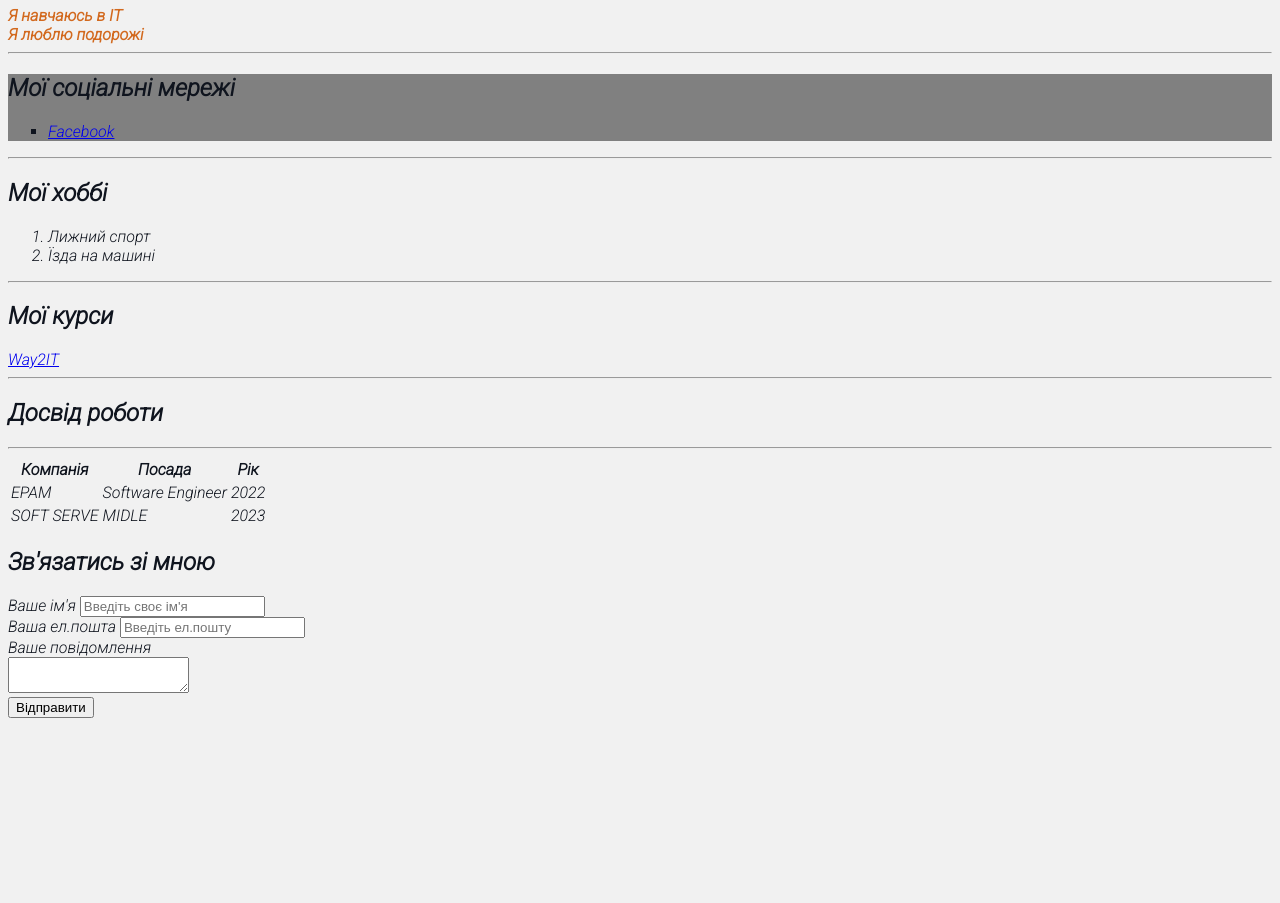
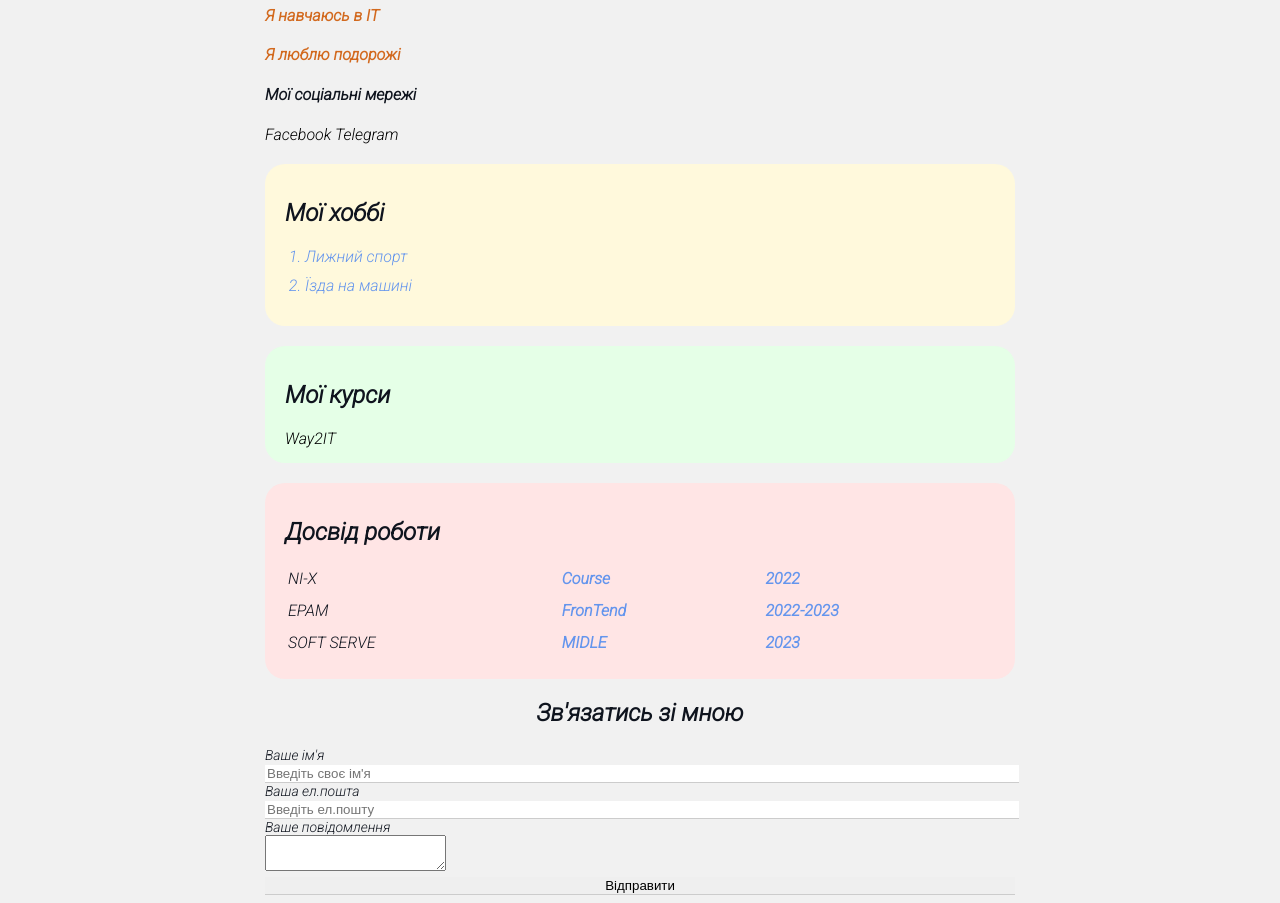
Before and after one commit to Mykhailo10/CV, a plain HTML site: page index.html in a window 1280 px wide. Shown: the part 287-1190 px from the top of the page. Before the commit the page ends 1013 px from the top, so only its background shows below. Drawn offline with Linux system fonts and the light colour scheme.

Commit message:
course css

```diff
--- a/index.html
+++ b/index.html
@@ -12,60 +12,65 @@
         <h1>Mykhailo Khodynchak</h1>
         <p>Я навчаюсь в <strong>ІТ</strong></p>
         <p>Я люблю  подорожі</p>
+
+        <h4>Мої соціальні мережі</h4>
+
+        <a href="https://www.facebook.com/mykhailo.khodynchak" target="_blank">Facebook</a>
+        <a href="https://t.me/Mykhailo_10" target="_blank">Telegram</a>
     </div>
-    <hr>
-    <div class="social">
-        <h2>Мої соціальні мережі</h2>
-            <ul type="square">
-            <li><a href="https://www.facebook.com/mykhailo.khodynchak" target="black">Facebook</a></li>
-            </ul>
-    </div>
-    <hr>
+<div class="card bg-yellow">
     <h2>Мої хоббі</h2>
-    <ol>
+    <ol class="list">
         <li>Лижний спорт</li>
         <li>Їзда на машині</li>
     </ol>
-    <hr>
-    <h2>Мої курси</h2>
+</div>
+<div class="card bg-green">
+<h2>Мої курси</h2>
     <a href="https://github.com/orgs/Way2IT/teams/general" target="black">Way2IT</a>
-    <hr>
+</div>
+<div class="card bg-red">
     <h2>Досвід роботи</h2>
- <table>
+ <table class="table">
         <tr>
-            <th>Компанія</th>
-            <th>Посада</th>
-            <th>Рік</th>
+            <td>NI-X</td>
+            <td>Course</td>
+            <td>2022</td>
          </tr>
         <tr>
             <td>EPAM</td>
-            <td>Software Engineer</td>
-            <td>2022</td>
+            <td>FronTend</td>
+            <td>2022-2023</td>
         </tr>
         <tr>
             <td>SOFT SERVE</td>
             <td>MIDLE</td>
             <td>2023</td>
         </tr>
-<hr>
  </table>
+</div>
+<div class="contact">
 <h2>Зв'язатись зі мною</h2>
 <form action="/Practic/avatar.jpg">
+        <div class="form-group">
     <label for="name">Ваше ім'я</label>
     <input type="text" id="name"
     placeholder="Введіть своє ім'я">
-    <br>
+</div>
+
+    <div class="form-group">
     <label for="email">Ваша ел.пошта</label>
     <input type="text" id="email"
     placeholder="Введіть ел.пошту ">
-    <br>
+    </div>
+
+    <div class="form-group">
     <label for="text">Ваше повідомлення</label>
-    <br>
     <textarea id="text"></textarea>
-    <br>
 <input type="submit" value="Відправити">
 </form>
-
+</div>
+</div>
 </div>
 </body>
 </html>
--- a/styles.css
+++ b/styles.css
@@ -7,26 +7,85 @@ body {
     font-family: 'Roboto', sans-serif; */
     font: normal 16px 'Roboto', sans-serif;
 }
-h1 {
-    color:blue;
+a {
+    color: black;
+    text-decoration: none;
 }
+a:hover {
+    text-decoration:underline;
+}
+
 .avatar {
-    width: 200px;
-    border-radius: 30px;
+width: 200px;
+border-radius: 30px;
 }
+
+.info {
+margin-bottom: 20px;
+}
+
 .info p {
 color:chocolate;
-margin: 0;
 font-style: italic;
 font-weight: bold;
-
+margin-bottom: 20px;
+}
+/* .social {
+    background: space gray;
+    padding: 15px 40px 25px 30px;
+    border-bottom: 5px solid red;
+    margin: 5px;
+} */
 .container {
-
     max-width: 750px;
     margin: auto;
 }
 
+.bg-yellow {
+    background: #fff9dc;
 }
-.social {
-    background: space gray;
+.bg-green {
+     background: #e5ffe7;
 }
+.bg-red {
+     background: #ffe5e5;
+}
+.card h2 {
+    margin-bottom: 20px;
+}
+.card {
+    padding: 15px 20px;
+    margin-bottom: 20px;
+    border-radius: 20px;
+}
+.list {
+    padding: 0 20px;
+    /* list-style: none; */
+}
+.list li {
+    color:cornflowerblue;
+    margin-bottom: 10px;
+}
+.table {
+    width: 100%;
+}
+.table td {
+    padding-bottom: 10px;
+}
+.table td:nth-child(2),
+.table td:nth-child(3) {
+color: cornflowerblue;
+font-weight: bolder;
+}
+.contact h2 {
+    text-align: center;
+}
+.form-group label {
+    display: block;
+    font-size: 14px;
+}
+.form-group input {
+    width: 100%;
+    border: none;
+    border-bottom: 1px solid #ccc;
+}
```
